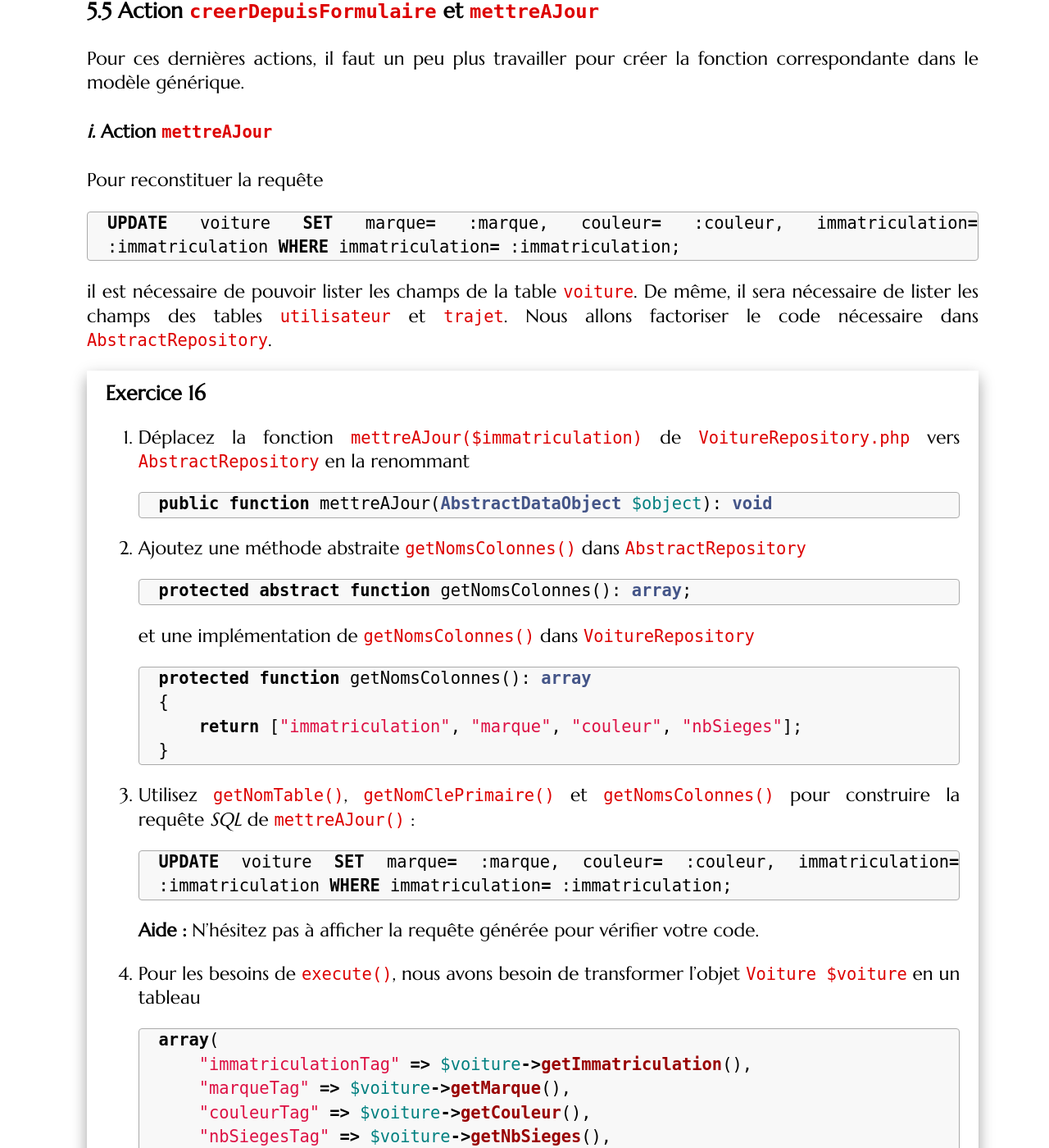
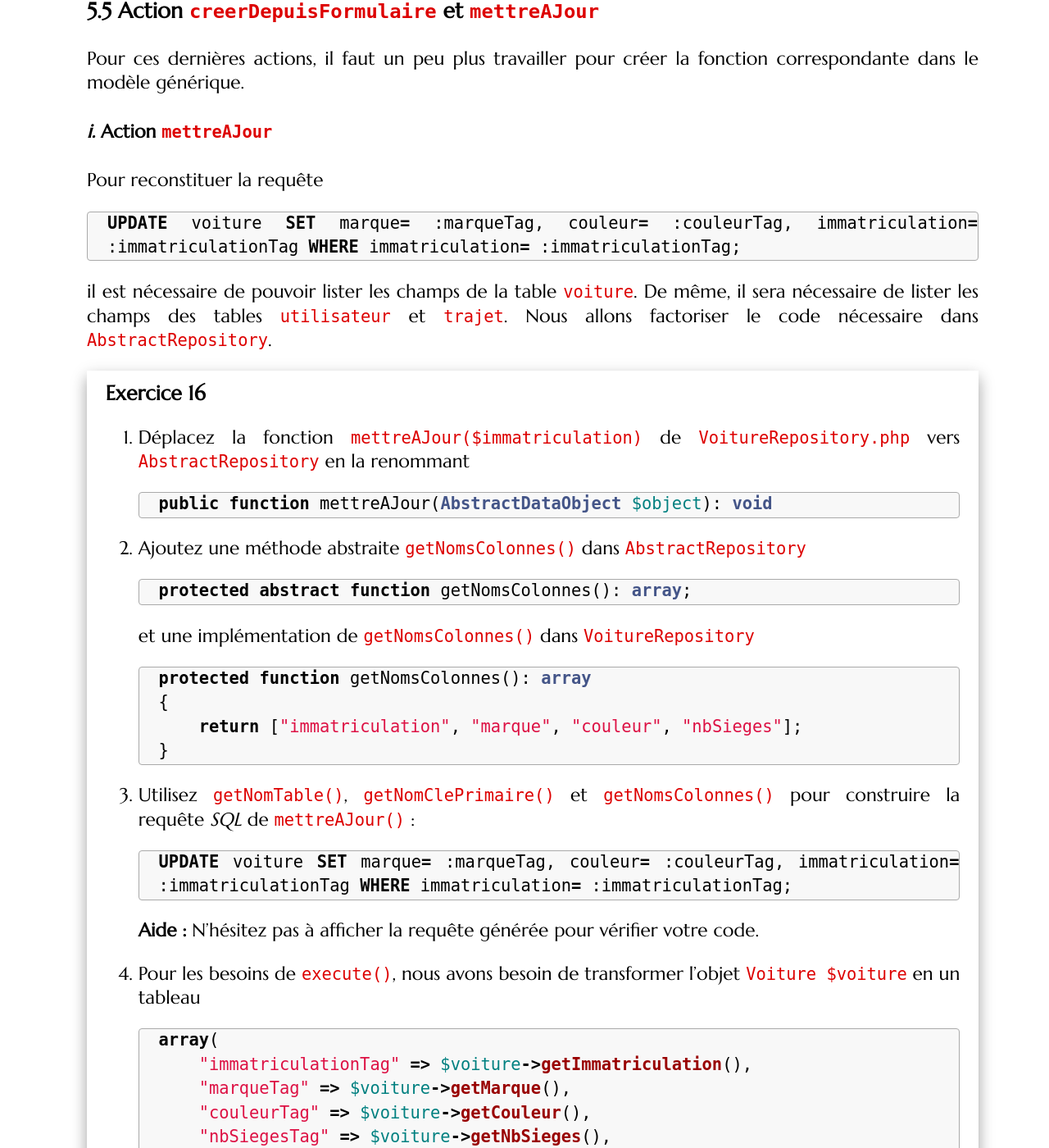
Before and after one commit to romainlebreton/R3.01-DeveloppementWeb, a Jekyll site: the page built from tutorials/tutorial6.md, in a window 1280 px wide and 1400 px high, scrolled down 15149 px. Shown: the whole window at 82% size. Built offline with Jekyll 4.4.1, drawn with Linux system fonts in a browser that asks for light colours; some web fonts are replaced; some of the changed text lies outside the part shown.

Commit message:
TD6 Typo

````diff
--- a/tutorials/tutorial6.md
+++ b/tutorials/tutorial6.md
@@ -664,7 +664,7 @@ Après on la déplacera dans AbstractRepository
 
 Pour reconstituer la requête
 ```sql
-UPDATE voiture SET marque= :marque, couleur= :couleur, immatriculation= :immatriculation WHERE immatriculation= :immatriculation;
+UPDATE voiture SET marque= :marqueTag, couleur= :couleurTag, immatriculation= :immatriculationTag WHERE immatriculation= :immatriculationTag;
 ```
 il est nécessaire de pouvoir lister les champs de la table `voiture`. De même, il sera nécessaire de lister
 les champs des tables `utilisateur` et `trajet`. Nous allons factoriser le code nécessaire dans `AbstractRepository`.
@@ -693,7 +693,7 @@ les champs des tables `utilisateur` et `trajet`. Nous allons factoriser le code
 1. Utilisez `getNomTable()`, `getNomClePrimaire()` et `getNomsColonnes()` pour
    construire la requête *SQL* de `mettreAJour()` :
    ```sql
-   UPDATE voiture SET marque= :marque, couleur= :couleur, immatriculation= :immatriculation WHERE immatriculation= :immatriculation;
+   UPDATE voiture SET marque= :marqueTag, couleur= :couleurTag, immatriculation= :immatriculationTag WHERE immatriculation= :immatriculationTag;
    ```
 
    **Aide :** N'hésitez pas à afficher la requête générée pour vérifier votre
````
Also changed, not shown: other parts of tutorials/tutorial6.md (+4 -2 lines).
